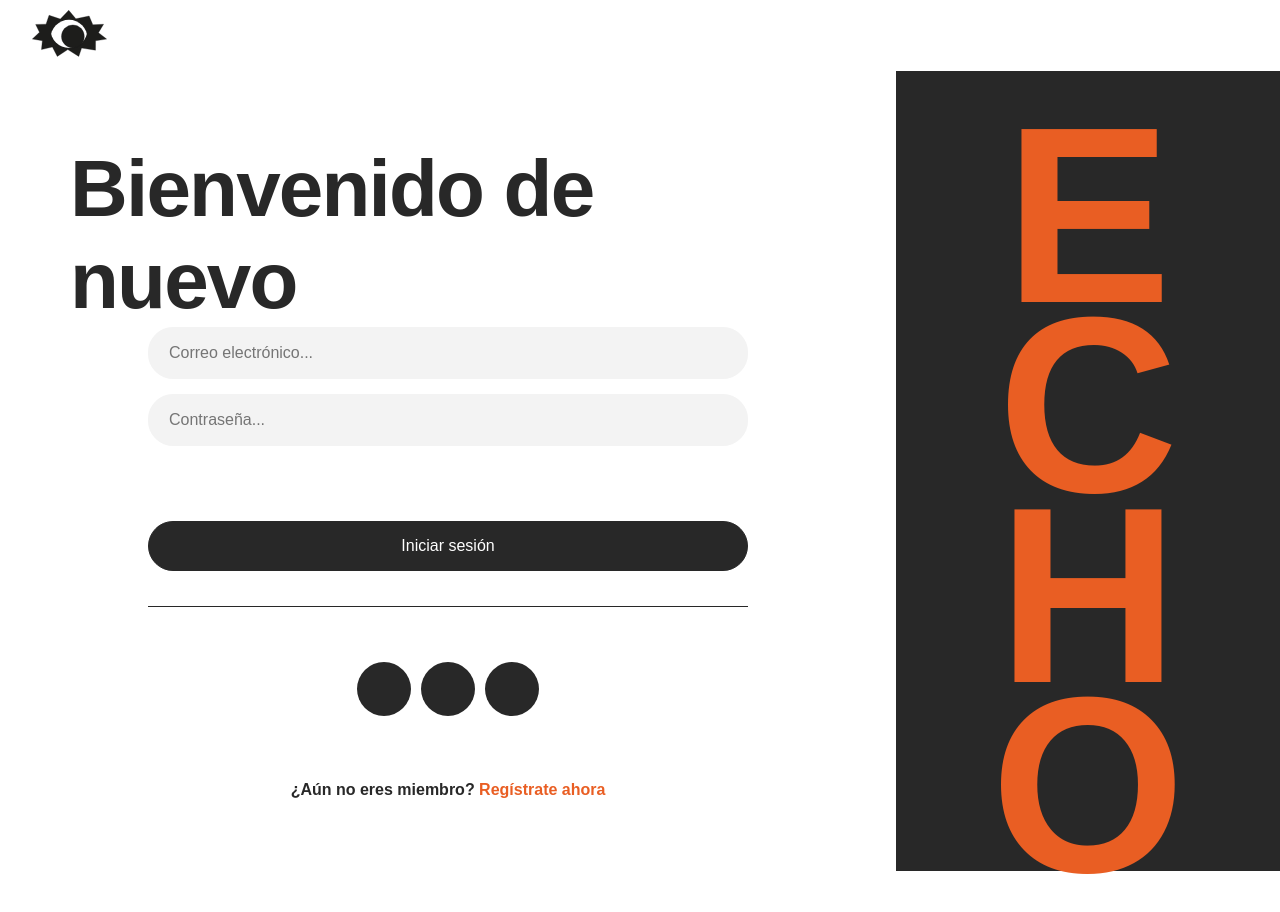
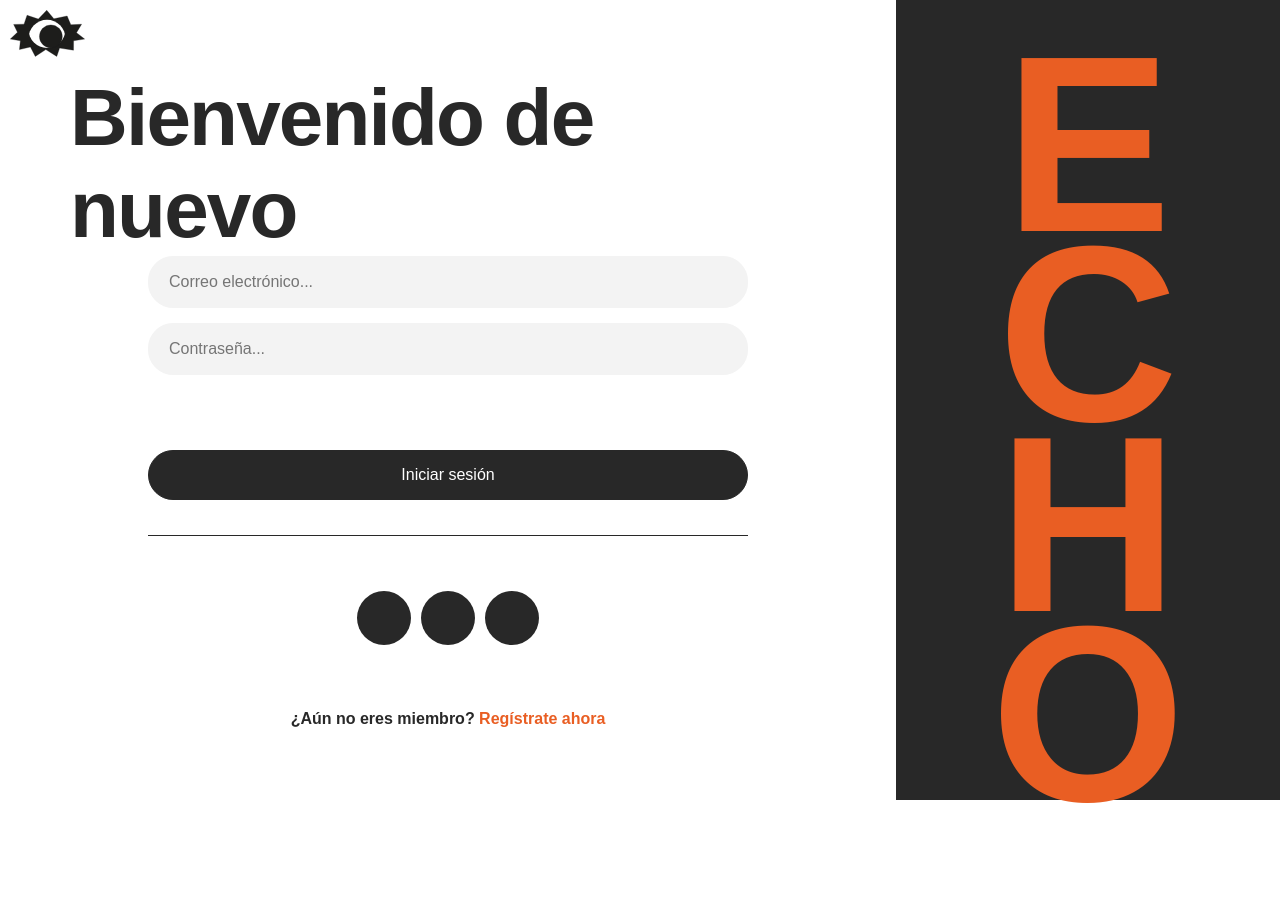
Before and after one commit to HelenaLM32/ECHO, a React app in the folder frontend/: page /login in a window 1280 px wide. Shown: the top 912 px of the page. After the commit the page ends 854 px from the top, so only its background shows below. Built offline with nearby package versions, Linux system fonts and the light colour scheme; the HTML template or start-up script is replaced by a standard one.

Commit message:
style fix and conditional rendering on navbar right side

```diff
--- a/frontend/src/App.jsx
+++ b/frontend/src/App.jsx
@@ -6,7 +6,9 @@ import { AuthProvider } from './context/AuthContext';
 import Home from './pages/Home/Home';
 import Login from './pages/Login/Login';
 import Register from './pages/Register/Register';
-import Navbar from './components/Navbar/Navbar'
+import Navbar from './components/Navbar/Navbar';
+import ProtectedRoute from './components/ProtectedRoute/ProtectedRoute';
+import NotFound from './pages/NotFound/NotFound';
 
 export default function App() {
   return (
@@ -16,6 +18,17 @@ export default function App() {
         <Route path="/" element={<Home />} />
         <Route path="/login" element={<Login />} />
         <Route path="/register" element={<Register />} />
+
+        <Route
+          path="/dashboard"
+          element={
+            <ProtectedRoute>
+              {/* AQUI TENEMOS QUE METER EL DASHBOARD DE LOS ADMINS */}
+            </ProtectedRoute>
+          }
+        />
+
+        <Route path="*" element={<NotFound />} />
       </Routes>
     </AuthProvider>
   )
--- a/frontend/src/components/Navbar/Navbar.css
+++ b/frontend/src/components/Navbar/Navbar.css
@@ -2,20 +2,25 @@
     display: flex;
     justify-content: space-between;
     padding: 10px;
-    width: 95%;
     margin: 0 auto;
     position: sticky;
     top: 0;
+    background-color: var(--true-white);
+}
+
+.nav-bar.nav-bar-auth {
+  position: absolute;
 }
 
 
 
 .nav-left{
+    display: block;
     width: 75px;
 }
 
 .nav-right{
-    display: flex;
+    /* display: block; */
     gap: 10px;
     display: flex;
     justify-content: center;
--- a/frontend/src/components/Navbar/Navbar.jsx
+++ b/frontend/src/components/Navbar/Navbar.jsx
@@ -1,18 +1,21 @@
-import { Link } from "react-router-dom";
+import { Link, useLocation } from "react-router-dom";
 import { useAuth } from "../../context/AuthContext";
 import "./Navbar.css";
 
 export default function Navbar() {
   const { user, logout } = useAuth();
+  const location = useLocation();
+
+  const isAuthPage = location.pathname === "/login" || location.pathname === "/register";
 
   return (
-    <div className="nav-bar">
+    <div className={`nav-bar ${isAuthPage ? "nav-bar-auth" : ""}`}>
       <div className="nav-left">
         <Link to="/"><img className="logo" src="logo.svg" alt="" /></Link>
       </div>
 
+      {!isAuthPage && (
         <div className="nav-right">
-        {/* luego lo cambiamos no se preocupen tigeres */}
           {user ? (
             <>
               <span>{user.username}</span>
@@ -29,6 +32,7 @@ export default function Navbar() {
             </>
           )}
         </div>
+      )}
     </div>
   );
 }
--- /dev/null
+++ b/frontend/src/components/ProtectedRoute/ProtectedRoute.jsx
@@ -0,0 +1,12 @@
+import { Navigate } from "react-router-dom";
+import { useAuth } from "../../context/AuthContext";
+
+export default function ProtectedRoute({ children }) {
+  const { user, loadingContext } = useAuth();
+
+  if (loadingContext) return <div>Cargando...</div>;
+
+  if (!user) return <Navigate to="/login" replace />;
+
+  return children;
+}
--- a/frontend/src/pages/Login/Login.css
+++ b/frontend/src/pages/Login/Login.css
@@ -126,14 +126,3 @@ form {
  color: #282828;
     cursor: pointer;
 }
-
-
-/* nav specific styles */
-
-.nav-right{
-    display: none !important;
-}
-
-.nav-bar{
-    position: absolute;
-}
--- /dev/null
+++ b/frontend/src/pages/NotFound/NotFound.jsx
@@ -0,0 +1,12 @@
+import { Link } from "react-router-dom";
+import"./NotFound.css";
+
+export default function NotFound() {
+  return (
+    <div className="not-found">
+      <h1>404</h1>
+      <p>Página no encontrada.</p>
+      <Link to="/">Volver al inicio</Link>
+    </div>
+  );
+}
```
Also changed, not shown: frontend/src/pages/NotFound/NotFound.css (added), frontend/src/pages/Register/Register.css (line endings or trailing spaces). Lines whose indentation alone changed are shown as unchanged.
